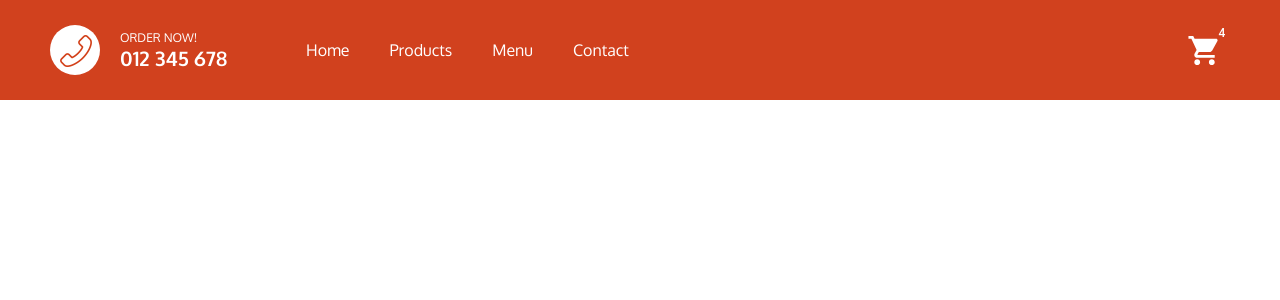
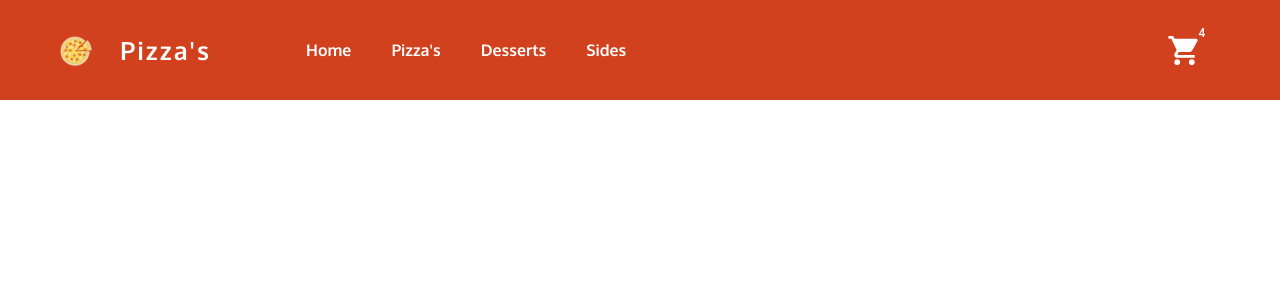
Before and after one commit to ravindra-23/pizza-app-react, a React (Create React App) app: page /cart in a window 1280 px wide. Shown: the top 300 px of the page. Built offline with nearby package versions, Linux system fonts and the light colour scheme.

Commit message:
refactor navbar

```diff
--- a/src/components/Navbar/Navbar.js
+++ b/src/components/Navbar/Navbar.js
@@ -1,35 +1,72 @@
-import React from 'react'
-import { Badge, IconButton } from '@mui/material'
+import React, { useState } from 'react'
+import { Badge, IconButton, MenuItem, Menu } from '@mui/material'
 import ShoppingCartIcon from '@mui/icons-material/ShoppingCart';
+import MenuIcon from '@mui/icons-material/Menu';
+import { Link, useNavigate } from 'react-router-dom'
 import './styles.css'
 
 const Navbar = () => {
+  const navigate = useNavigate();
+  const [anchorEl, setAnchorEl] = useState(null)
+    const open = Boolean(anchorEl);
+    console.log(anchorEl)
+
+    const handleClick = (event) => {
+        setAnchorEl(event.currentTarget);
+    };
+
+    const handleClose = () => {
+        setAnchorEl(null);
+    };
   return (
     <div className='nav-container'>
         <div className='item'>
-            <div className='phone-icon'>
-                <img src='images/telephone.png' alt='phone' className='phone' width="32" height="32" />
+            <div className='pizza-icon'>
+                <img src='images/logo.png' alt='phone' className='pizza' width="32" height="32" />
             </div>
             <div className='texts'>
-                <h2 className='text'>ORDER NOW!</h2>
-                <h2 className='text'>012 345 678</h2>
+                <h2 className='text'>Pizza's</h2>
             </div>
         </div>
-        <div className='item'>
+        <div className='item nav-links'>
             <ul className='list'>
+            <Link to='/' onClick={() => navigate('/')}>
               <li className='listItem'>Home</li>
-            <li className='listItem'>Products</li>
-            <li className='listItem'>Menu</li>
-            <li className='listItem'>Contact</li>
+            </Link>
+            <Link to='/pizzas' onClick={() => navigate('/pizzas')}>
+              <li className='listItem'>Pizza's</li>
+            </Link>
+            <Link to='/desserts' onClick={() => navigate('/desserts')}>
+              <li className='listItem'>Desserts</li>
+            </Link>
+            <Link to='/sides' onClick={() => navigate('/sides')}>
+              <li className='listItem'>Sides</li>
+            </Link>
             </ul>
         </div>
-        <div className='item'>
+        <div className='item cart-menu'>
           <div className='cart'>
-        <IconButton color='primary' style={{ color: '#fff' }}>
+            <IconButton color='primary' style={{ color: '#fff', marginRight: '20px' }}>
               <Badge badgeContent={4}>
                   <ShoppingCartIcon fontSize='large' />
               </Badge>
             </IconButton>
+          </div>
+          <div className='mobileMenu'>
+            <IconButton color='inherit' onClick={handleClick} style={{ color: '#fff' }}>
+                <MenuIcon fontSize='large' />
+            </IconButton>
+              <Menu
+                  id="basic-menu"
+                  anchorEl={anchorEl}
+                  open={open}
+                  onClose={handleClose}
+              >
+                <MenuItem onClick={handleClose} component={Link} to='/'>Home</MenuItem>
+                <MenuItem onClick={handleClose} component={Link} to='/pizzas'>Pizzas</MenuItem>
+                <MenuItem onClick={handleClose} component={Link} to='/desserts'>Desserts</MenuItem>
+                <MenuItem onClick={handleClose} component={Link} to='/sides'>Sides</MenuItem>
+              </Menu>
           </div>
         </div>
     </div>
--- a/src/components/Navbar/styles.css
+++ b/src/components/Navbar/styles.css
@@ -24,9 +24,7 @@
     justify-content: flex-end;
   }
 
-  .phone-icon {
-    background-color: white;
-    border-radius: 50%;
+  .pizza-icon {
     padding: 10px;
     width: 50px;
     height: 50px;
@@ -37,15 +35,11 @@
     color: white;
   }
 
-  .text:first-child {
-    font-size: 12px;
-    font-weight: 500;
+  .text {
+    font-size: 25px;
+    font-weight: 700;
     margin-right: 10px;;
-  }
-
-  .text:last-child {
-    font-size: 20px;
-    font-weight: bold;
+    letter-spacing: 2px;
   }
 
   .list {
@@ -58,9 +52,27 @@
 
   .listItem {
     margin: 20px;
-    font-weight: 500;
+    font-weight: 700;
+    color: #fff;
   }
 
   .cart{
       position: relative;
   }
+
+  .cart-menu {
+    display: flex;
+    align-items: center;
+  }
+
+  @media (max-width: 768px) {
+    .nav-links {
+      display: none;
+    }
+  }
+
+  @media (min-width: 769px) {
+    .mobileMenu {
+      display: none;
+    }
+  }
```
Lines whose indentation alone changed are shown as unchanged.
